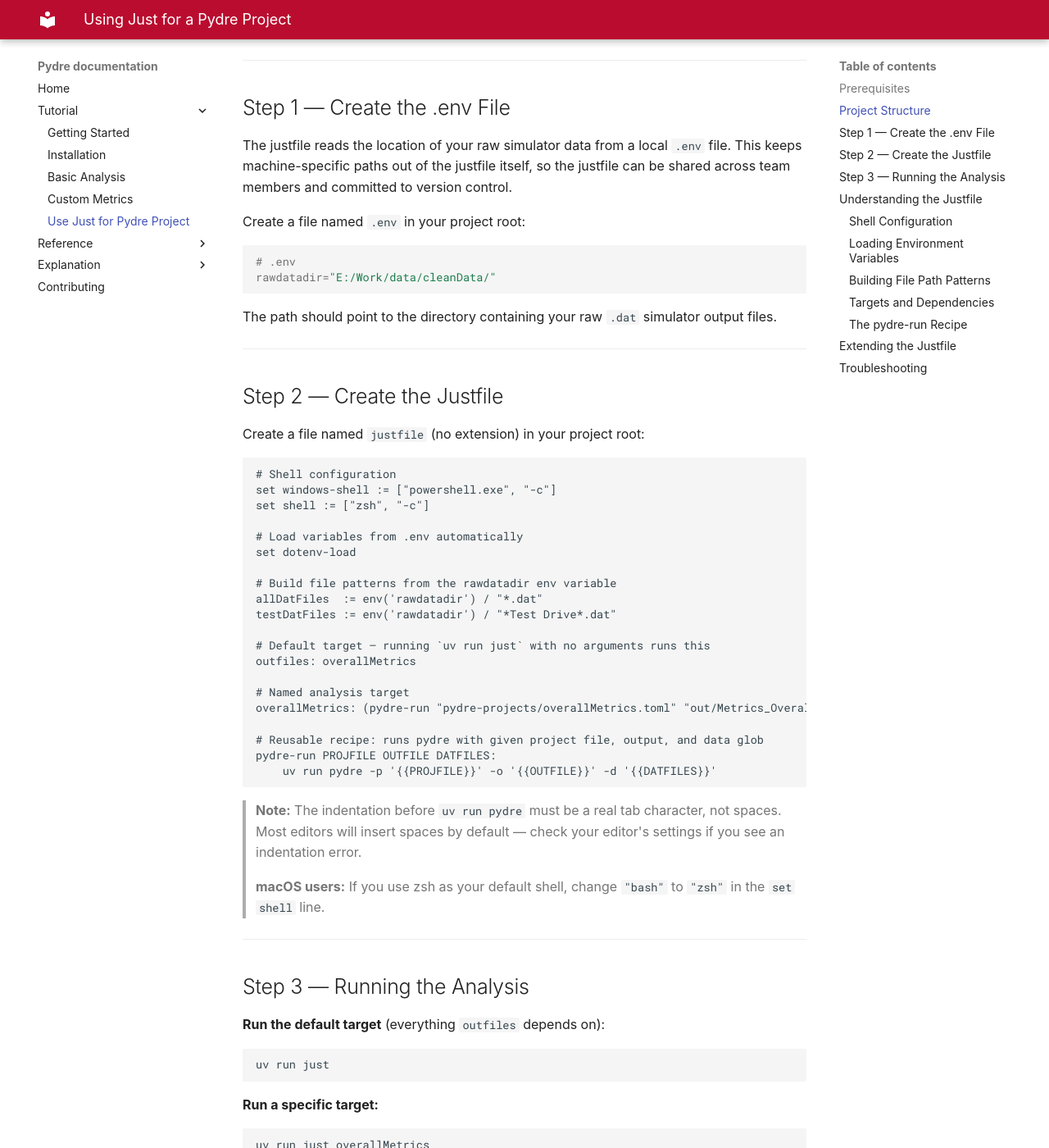
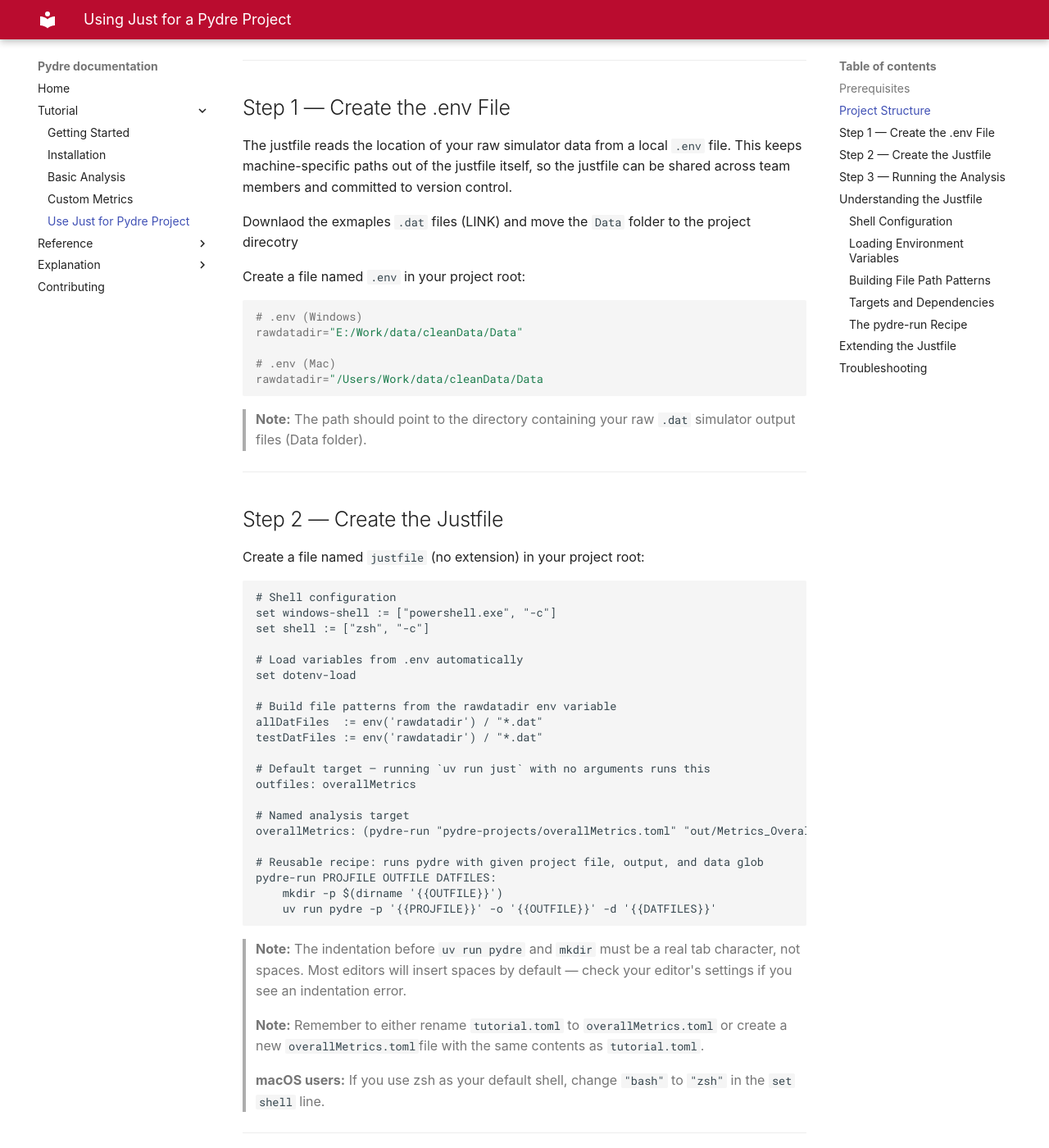
Before and after one commit to OSUDSL/pydre, an MkDocs documentation site: the page built from docs/tutorial/justSetup.md, in a window 1280 px wide and 1400 px high, scrolled down 1327 px. Shown: the whole window at 82% size. Built offline with MkDocs 1.6.1 and Material for MkDocs 9.7.7, drawn with Linux system fonts in a browser that asks for light colours; some web fonts are replaced; a style sheet for code colours, icons or effects is not loaded; some of the changed text lies outside the part shown.

Commit message:
Updated document + Mac documentation

````diff
--- a/docs/tutorial/justSetup.md
+++ b/docs/tutorial/justSetup.md
@@ -55,14 +55,19 @@ my_project/
 
 The justfile reads the location of your raw simulator data from a local `.env` file. This keeps machine-specific paths out of the justfile itself, so the justfile can be shared across team members and committed to version control.
 
+Downlaod the exmaples `.dat` files (LINK) and move the `Data` folder to the project direcotry
+
 Create a file named `.env` in your project root:
 
 ```sh
-# .env
-rawdatadir="E:/Work/data/cleanData/"
+# .env (Windows)
+rawdatadir="E:/Work/data/cleanData/Data"
+
+# .env (Mac)
+rawdatadir="/Users/Work/data/cleanData/Data
 ```
 
-The path should point to the directory containing your raw `.dat` simulator output files.
+> **Note:** The path should point to the directory containing your raw `.dat` simulator output files (Data folder).
 
 ---
 
@@ -80,7 +85,7 @@ set dotenv-load
 
 # Build file patterns from the rawdatadir env variable
 allDatFiles  := env('rawdatadir') / "*.dat"
-testDatFiles := env('rawdatadir') / "*Test Drive*.dat"
+testDatFiles := env('rawdatadir') / "*.dat"
 
 # Default target — running `uv run just` with no arguments runs this
 outfiles: overallMetrics
@@ -90,10 +95,13 @@ overallMetrics: (pydre-run "pydre-projects/overallMetrics.toml" "out/Metrics_Ove
 
 # Reusable recipe: runs pydre with given project file, output, and data glob
 pydre-run PROJFILE OUTFILE DATFILES:
+    mkdir -p $(dirname '{{OUTFILE}}')
     uv run pydre -p '{{PROJFILE}}' -o '{{OUTFILE}}' -d '{{DATFILES}}'
 ```
 
-> **Note:** The indentation before `uv run pydre` must be a real tab character, not spaces. Most editors will insert spaces by default — check your editor's settings if you see an indentation error.
+> **Note:** The indentation before `uv run pydre` and `mkdir` must be a real tab character, not spaces. Most editors will insert spaces by default — check your editor's settings if you see an indentation error.
+
+> **Note:** Remember to either rename `tutorial.toml` to `overallMetrics.toml` or create a new `overallMetrics.toml`file with the same contents as `tutorial.toml`.
 
 > **macOS users:** If you use zsh as your default shell, change `"bash"` to `"zsh"` in the `set shell` line.
 
@@ -149,6 +157,8 @@ testDatFiles := env('rawdatadir') / "*Test Drive*.dat"
 
 These lines create variables by joining `rawdatadir` with a file pattern using the `/` path-join operator. The result is a full pattern like `E:/Work/data/cleanData/*.dat` that pydre uses to find input files.
 
+> **Note:** Remove `'*Test Drive'` if using a folder rather than a singular file
+
 | Variable | Matches |
 |----------|---------|
 | `allDatFiles` | All `.dat` files in `rawdatadir` |
@@ -170,6 +180,7 @@ Chaining targets this way lets you build up complex multi-step pipelines. Adding
 
 ```just
 pydre-run PROJFILE OUTFILE DATFILES:
+    mkdir -p $(dirname '{{OUTFILE}}')
     uv run pydre -p '{{PROJFILE}}' -o '{{OUTFILE}}' -d '{{DATFILES}}'
 ```
 
````
Also changed, not shown: docs/tutorial/basic_analysis.md (+2 -2 lines).
